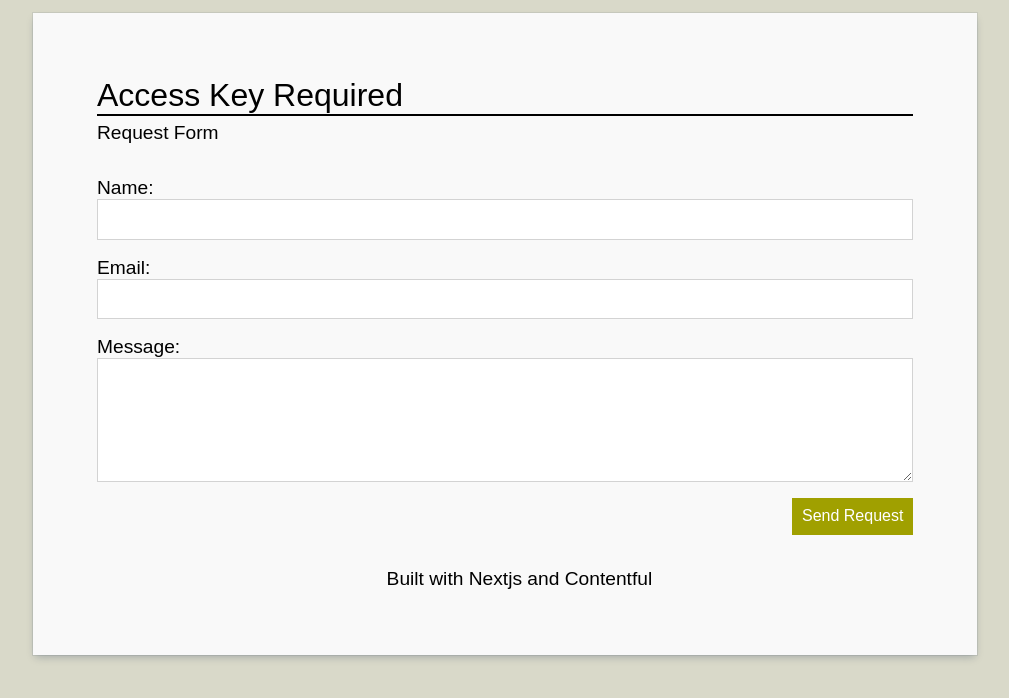
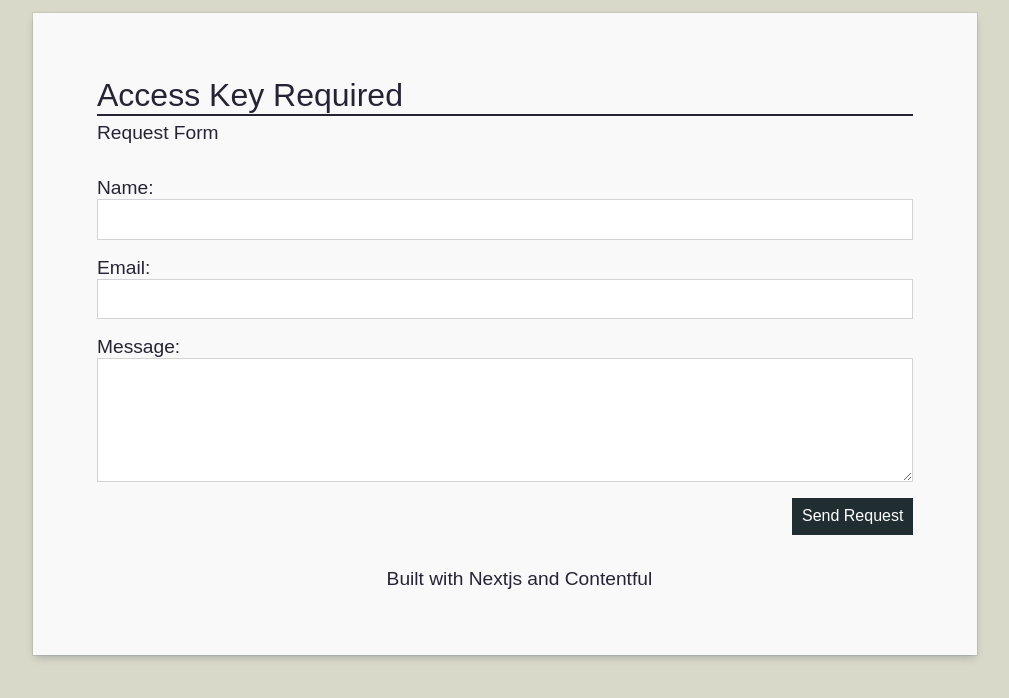
Before and after one commit to zeindev/zeindev, a Next.js app: page /request in a window 1280 px wide. Shown: the top 698 px of the page, without its empty margins (135-1144 px from the left). Built offline with nearby package versions, Linux system fonts and the light colour scheme; some icons are missing; a web font is replaced by a local one.

Commit message:
Theme colour tweaks

```diff
--- a/components/Home.tsx
+++ b/components/Home.tsx
@@ -1,10 +1,12 @@
-import styles from '../styles/Home.module.scss';
+import styles from "../styles/Home.module.scss";
+import cn from "classnames";
+import Link from "next/link";
 
 function Home() {
   return (
     <section className={styles.home}>
       <h1 className={styles.name}>Oussama El Zein</h1>
-      <div className={styles['item-container']}>
+      <div className={styles["item-container"]}>
         <h3 className={styles.item}>Welcome</h3>
         <img className={styles.image} src="/images/oussama.jpg" />
       </div>
--- a/styles/Footer.module.scss
+++ b/styles/Footer.module.scss
@@ -15,7 +15,7 @@
   }
   .leaf {
     margin: 0;
-    color: green;
+    color: #23b0bd;
     height: 1em;
     width: 1em;
   }
--- a/styles/Home.module.scss
+++ b/styles/Home.module.scss
@@ -3,7 +3,7 @@
     margin: 0 0 0.2em;
     font-size: 2em;
     font-weight: 500;
-    border-bottom: 2px solid black;
+    border-bottom: 2px solid #503c52;
   }
   .item-container {
     display: grid;
--- a/styles/KeyRequired.module.scss
+++ b/styles/KeyRequired.module.scss
@@ -3,7 +3,7 @@
     margin: 0 0 0.2em;
     font-size: 2em;
     font-weight: 500;
-    border-bottom: 2px solid black;
+    border-bottom: 2px solid #262335;
   }
   .subtitle {
     margin: 0;
@@ -17,6 +17,7 @@
   }
   .button {
     cursor: pointer;
+    background: #202e32;
     justify-self: center;
   }
 }
--- a/styles/RequestForm.module.scss
+++ b/styles/RequestForm.module.scss
@@ -4,7 +4,7 @@
     margin: 0 0 0.2em;
     font-size: 2em;
     font-weight: 500;
-    border-bottom: 2px solid black;
+    border-bottom: 2px solid #262335;
   }
   .subtitle {
     margin: 0;
@@ -32,7 +32,7 @@
     }
     .button {
       justify-self: right;
+      background: #202e32;
     }
   }
-
 }
--- a/styles/global.css
+++ b/styles/global.css
@@ -50,6 +50,7 @@ article, aside, canvas, details, embed,
 figure, figcaption, footer, header, hgroup,
 menu, nav, output, ruby, section, summary,
 time, mark, audio, video {
+  color: #262335;
   margin: 0;
   padding: 0;
   border: 0;
@@ -70,17 +71,17 @@ textarea {
   padding: .8em .6em;
 }
 input:focus, textarea:focus {
-  outline: 1px solid #a0a000;
+  outline: 1px solid #262335;
 }
 button {
   padding: .6em;
   color: white;
   font-size: 1rem;
   width: fit-content;
-  background-color: #a0a000;
+  background-color: #262335;
 }
 body {
-  background: #d9d9c9;
+  background: #d9d9c9;;
 }
 ol, ul {
   list-style: outside;
```
